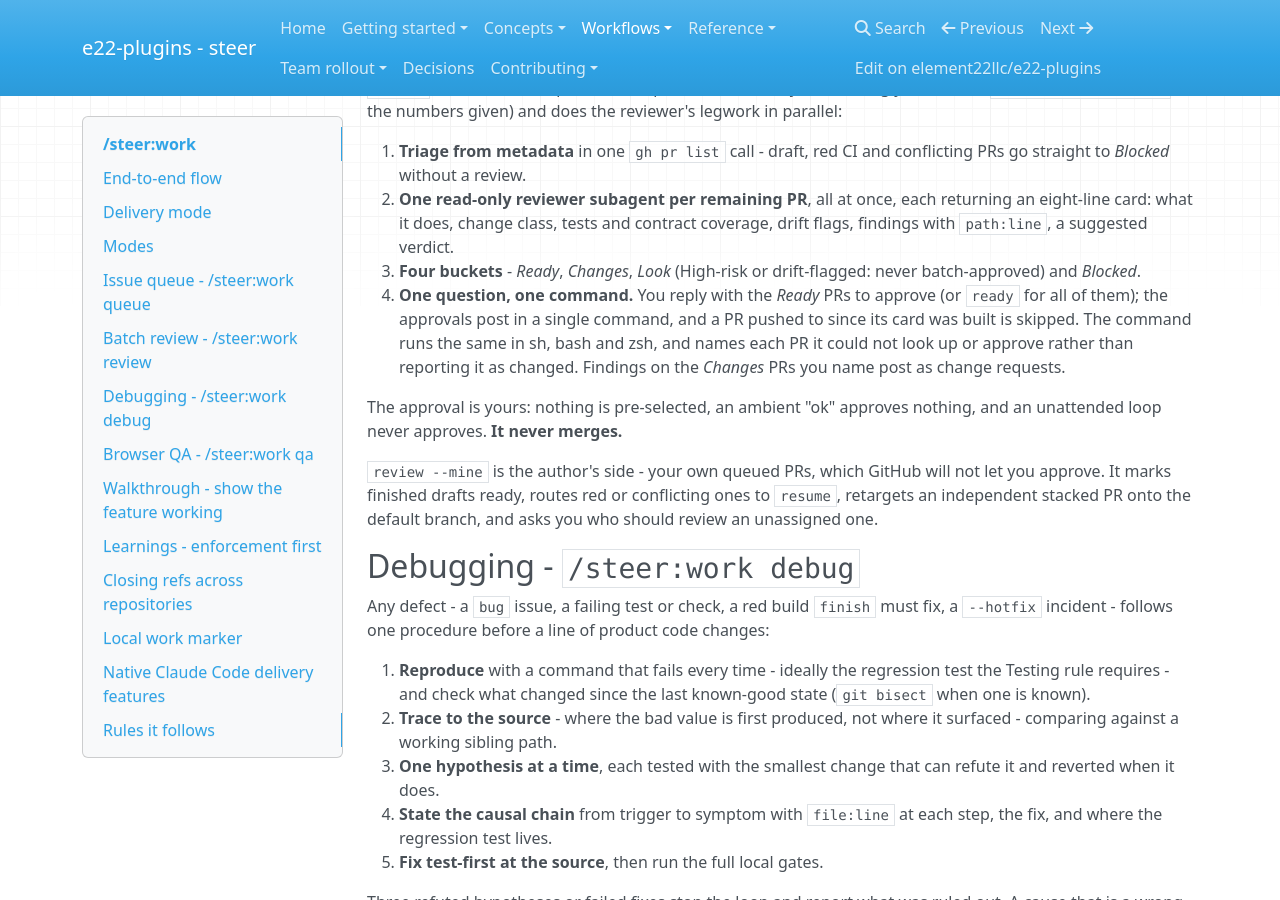
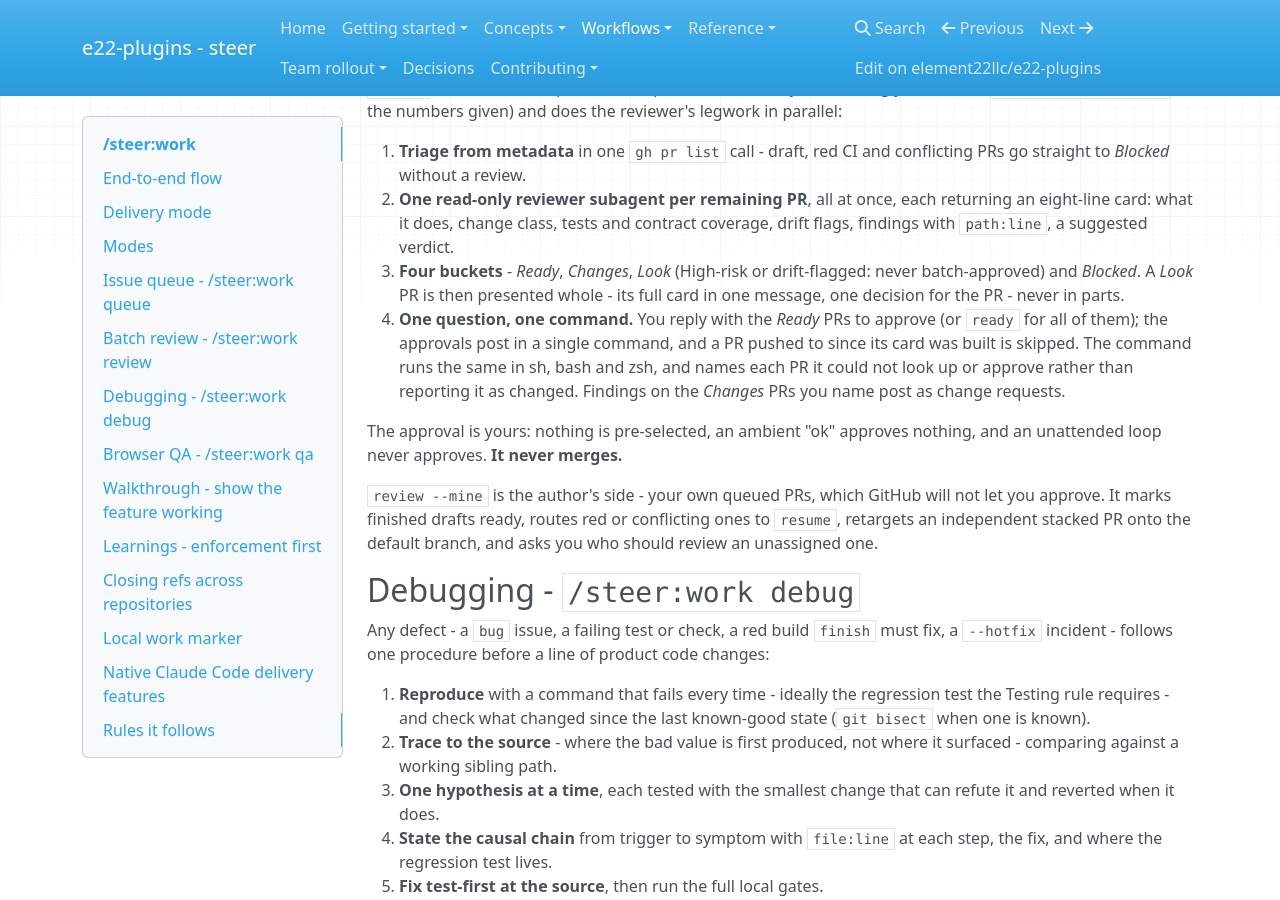
Before and after one commit to element22llc/e22-plugins, an MkDocs documentation site: the page built from docs/workflows/work.md, in a window 1280 px wide and 900 px high, scrolled down 3456 px. Built offline with MkDocs 1.6.1, drawn with Linux system fonts in a browser that asks for light colours; nearby versions of some CDN libraries.

Commit message:
docs(skills): note that a Look PR is presented whole
Co-Authored-By: Claude Opus 5.5 <noreply@anthropic.com>

```diff
--- a/docs/workflows/work.md
+++ b/docs/workflows/work.md
@@ -136,7 +136,8 @@ given) and does the reviewer's legwork in parallel:
    returning an eight-line card: what it does, change class, tests and contract
    coverage, drift flags, findings with `path:line`, a suggested verdict.
 3. **Four buckets** - *Ready*, *Changes*, *Look* (High-risk or drift-flagged:
-   never batch-approved) and *Blocked*.
+   never batch-approved) and *Blocked*. A *Look* PR is then presented whole -
+   its full card in one message, one decision for the PR - never in parts.
 4. **One question, one command.** You reply with the *Ready* PRs to approve
    (or `ready` for all of them); the approvals post in a single command, and a
    PR pushed to since its card was built is skipped. The command runs the same
```
